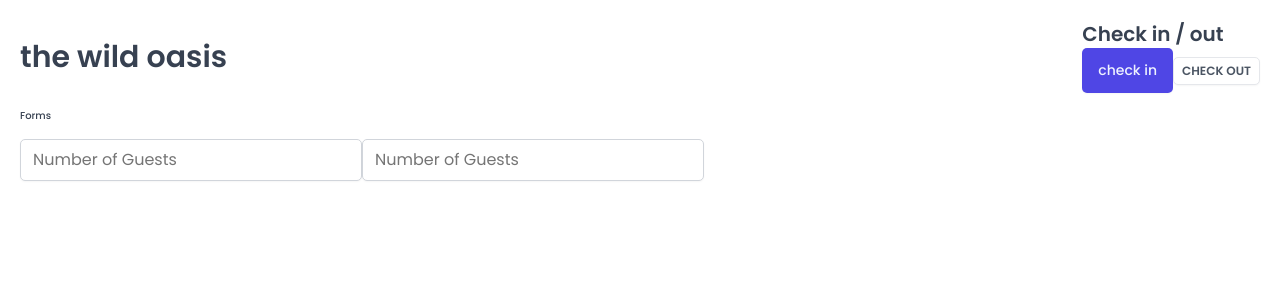
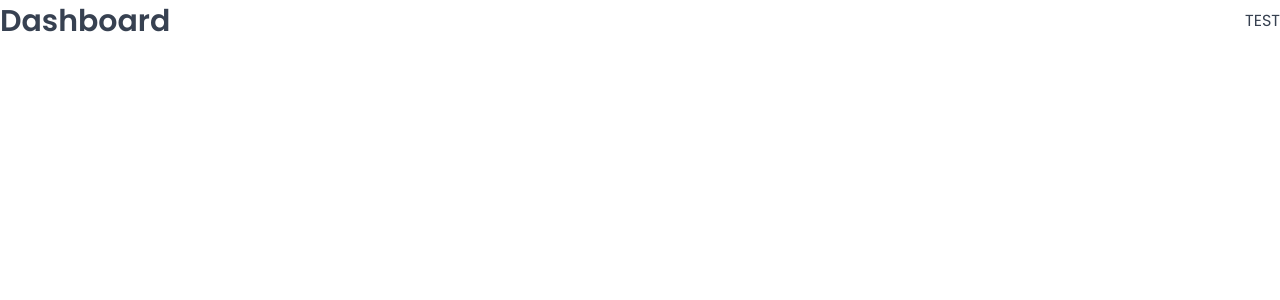
Before and after one commit to BrendanMcBryan/the-wild-oasis, a React (Vite) app: page /dashboard in a window 1280 px wide. Shown: the top 300 px of the page. Built offline with nearby package versions, Linux system fonts and the light colour scheme; a web font is replaced by a local one.

Commit message:
Route Set up

```diff
--- a/package.json
+++ b/package.json
@@ -12,6 +12,7 @@
   "dependencies": {
     "react": "^18.2.0",
     "react-dom": "^18.2.0",
+    "react-router-dom": "^6.22.3",
     "styled-components": "^6.1.8"
   },
   "devDependencies": {
--- a/src/App.jsx
+++ b/src/App.jsx
@@ -1,52 +1,33 @@
-import styled from 'styled-components';
+import { BrowserRouter, Navigate, Route, Routes } from 'react-router-dom';
+
 import GlobalStyles from './styles/GlobalStyles';
 
-import Button from './ui/Button';
-import Input from './ui/Input';
-import Heading from './ui/Heading';
-import Row from './ui/Row';
-
-const StyleApp = styled.main`
-  padding: 20px;
-`;
+import Dashboard from './pages/Dashboard';
+import Bookings from './pages/Bookings';
+import Cabins from './pages/Cabins';
+import Users from './pages/Users';
+import Settings from './pages/Settings';
+import Account from './pages/Account';
+import Login from './pages/Login';
+import PageNotFound from './pages/PageNotFound';
 
 function App() {
   return (
     <>
       <GlobalStyles />
-      <StyleApp>
-        <Row>
-          <Row type="horizontal">
-            <Heading as="h1">the wild oasis</Heading>
-            <div>
-              <Heading as="h2">Check in / out</Heading>
-              <Button
-                onClick={() => {
-                  alert('check in ding');
-                }}
-              >
-                check in
-              </Button>
-              <Button
-                variation="secondary"
-                size="small"
-                onClick={() => {
-                  alert('check out ding');
-                }}
-              >
-                check out
-              </Button>
-            </div>
-          </Row>
-          <Row>
-            <Heading as="h3">Forms</Heading>
-            <form>
-              <Input type="number" placeholder="Number of Guests" />
-              <Input type="number" placeholder="Number of Guests" />
-            </form>
-          </Row>
-        </Row>
-      </StyleApp>
+      <BrowserRouter>
+        <Routes>
+          <Route index element={<Navigate replace to="dashboard" />} />
+          <Route path="dashboard" element={<Dashboard />} />
+          <Route path="bookings" element={<Bookings />} />
+          <Route path="cabins" element={<Cabins />} />
+          <Route path="users" element={<Users />} />
+          <Route path="settings" element={<Settings />} />
+          <Route path="account" element={<Account />} />
+          <Route path="login" element={<Login />} />
+          <Route path="*" element={<PageNotFound />} />
+        </Routes>
+      </BrowserRouter>
     </>
   );
 }
```
Also changed, not shown: src/App-v1.jsx (added, +54 -0 lines), 1 other file (tests, documents, lock files or other folders).
